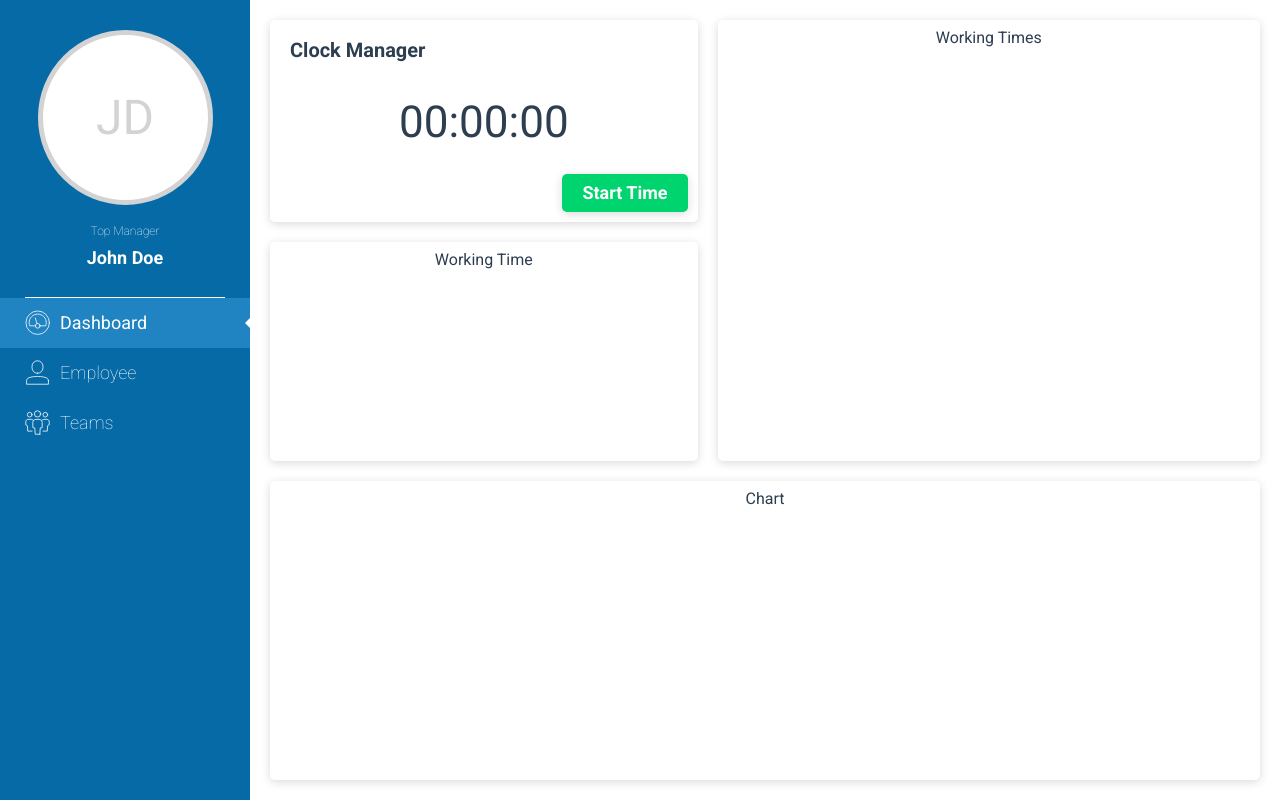
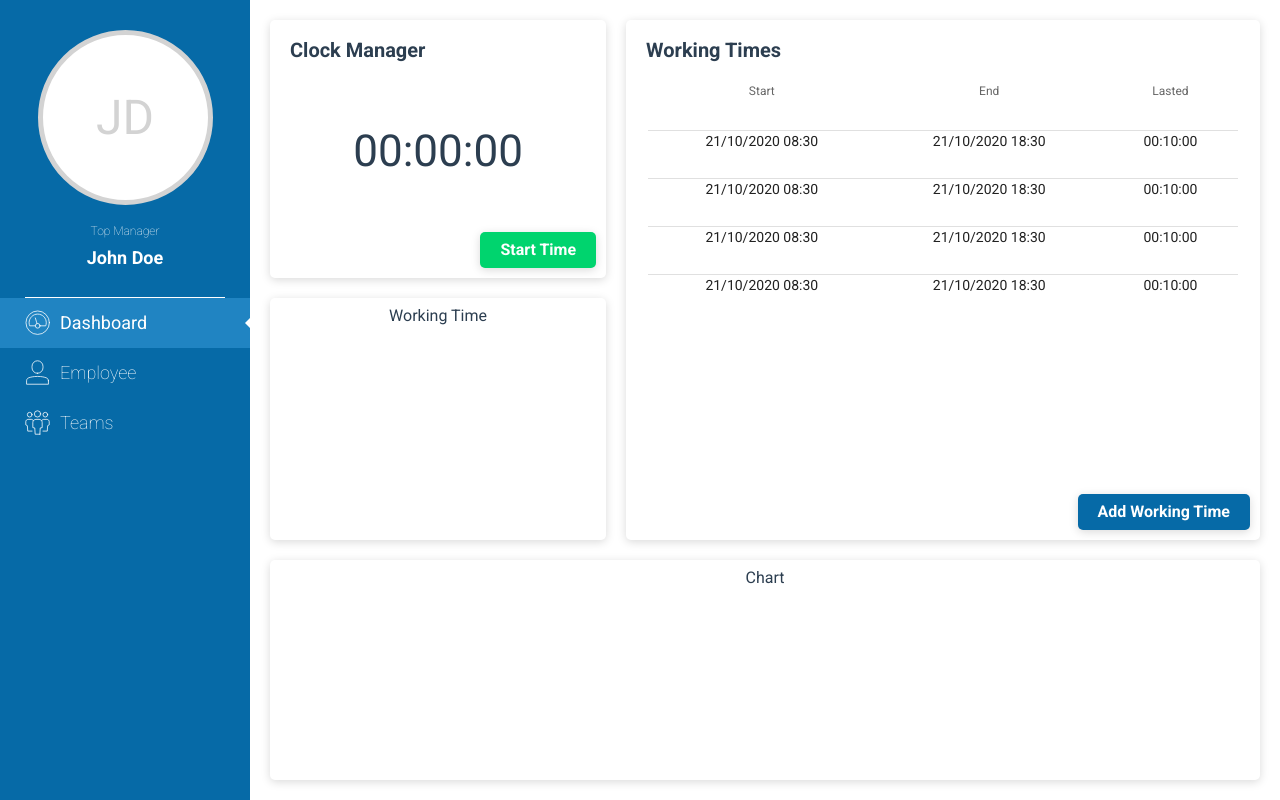
Before and after one commit to Spounge/TimeManager, a Vue app in the folder frontend/: page / in a window 1280 px wide. Built offline with nearby package versions, Linux system fonts and the light colour scheme.

Commit message:
[style]: Added global styling classes

```diff
--- a/frontend/src/App.vue
+++ b/frontend/src/App.vue
@@ -33,21 +33,38 @@ export default {
 }
 
 .tile {
+  display: flex;
+  flex-direction: column;
+
   padding: 10px;
   border-radius: 5px;
   box-shadow: 0 2px 10px rgba(0, 0, 0, 0.15);
-
   .title {
     padding: 10px;
     font-size: 20px;
     font-weight: 600;
   }
+
+  .header {
+    display: flex;
+    justify-content: flex-start;
+  }
+  .container {
+    display: flex;
+    justify-content: center;
+    align-items: center;
+    height: 100%;
+  }
+  .footer {
+    display: flex;
+    justify-content: flex-end;
+  }
 }
 
 .button-green {
+  font-size: 16px;
+  font-weight: 600;
   padding: 10px 20px;
-  font-size: 18px;
-  font-weight: 600;
   border-radius: 5px;
   border: none;
   color: white;
@@ -64,4 +81,24 @@ export default {
   }
 }
 
+.button-blue {
+  font-size: 16px;
+  font-weight: 600;
+  padding: 10px 20px;
+  border-radius: 5px;
+  border: none;
+  color: white;
+  background: #066AA7;
+  box-shadow: 0 2px 10px rgba(0, 0, 0, 0.15);
+  cursor: pointer;
+
+  &:hover {
+    box-shadow: 0 2px 10px rgba(0, 0, 0, 0.2);
+    transform: scale(1.01);
+  }
+  &:focus {
+    outline: none;
+  }
+}
+
 </style>
--- a/frontend/src/components/ClockManager.vue
+++ b/frontend/src/components/ClockManager.vue
@@ -3,7 +3,7 @@
     <header class="header">
       <h3 class="title">Clock Manager</h3>
     </header>
-    <div class="clock-container">
+    <div class="container">
       <h2 class="clock-time">00:00:00</h2>
     </div>
     <footer class="footer">
@@ -14,7 +14,6 @@
 
 <script>
 export default {
-
 };
 </script>
 
@@ -26,7 +25,7 @@ export default {
     display: flex;
     justify-content: flex-start;
   }
-  .clock-container {
+  .container {
     display: flex;
     justify-content: center;
     align-items: center;
--- a/frontend/src/components/WorkingTimes.vue
+++ b/frontend/src/components/WorkingTimes.vue
@@ -1,15 +1,65 @@
 <template>
   <div class="working-times tile">
-      Working Times
+    <header class="header">
+      <h3 class="title">Working Times</h3>
+    </header>
+    <div class="container">
+      <v-simple-table>
+        <thead>
+          <tr>
+            <th class="text-left">Start</th>
+            <th class="text-left">End</th>
+            <th class="text-left">Lasted</th>
+          </tr>
+        </thead>
+        <tbody>
+          <tr v-for="workingTime in workingTimesData" :key="workingTime.id">
+            <td>{{ workingTime.start }}</td>
+            <td>{{ workingTime.end }}</td>
+            <td>{{ workingTime.duration }}</td>
+          </tr>
+        </tbody>
+      </v-simple-table>
+    </div>
+    <footer class="footer">
+      <button class="button-blue">Add Working Time</button>
+    </footer>
   </div>
 </template>
 
 <script>
-export default {};
+export default {
+  data: () => ({
+    workingTimesData: [
+      { id: 1, start: '21/10/2020 08:30', end: '21/10/2020 18:30', duration: '00:10:00' },
+      { id: 2, start: '21/10/2020 08:30', end: '21/10/2020 18:30', duration: '00:10:00' },
+      { id: 3, start: '21/10/2020 08:30', end: '21/10/2020 18:30', duration: '00:10:00' },
+      { id: 4, start: '21/10/2020 08:30', end: '21/10/2020 18:30', duration: '00:10:00' },
+    ]
+  }),
+};
 </script>
 
 <style lang="scss" scoped>
 .working-times {
-    grid-area: C;
+  grid-area: C;
+
+  .header {
+    display: flex;
+  }
+
+  .container {
+    justify-content: flex-start;
+    align-items: flex-start;
+    .v-data-table {
+      min-width: 100%;
+    }
+  }
+
+  .footer {
+    .button-blue {
+      font-size: 16px;
+    }
+  }
 }
 </style>
```
